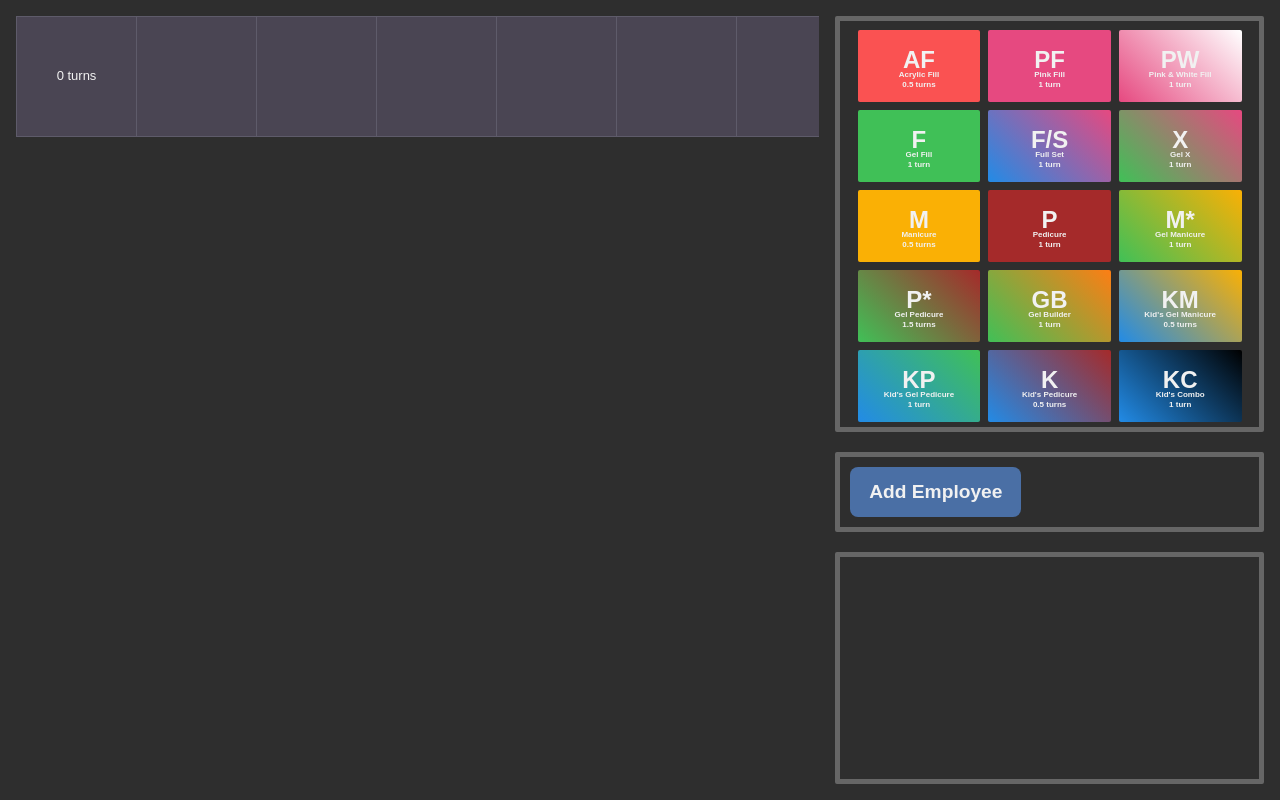
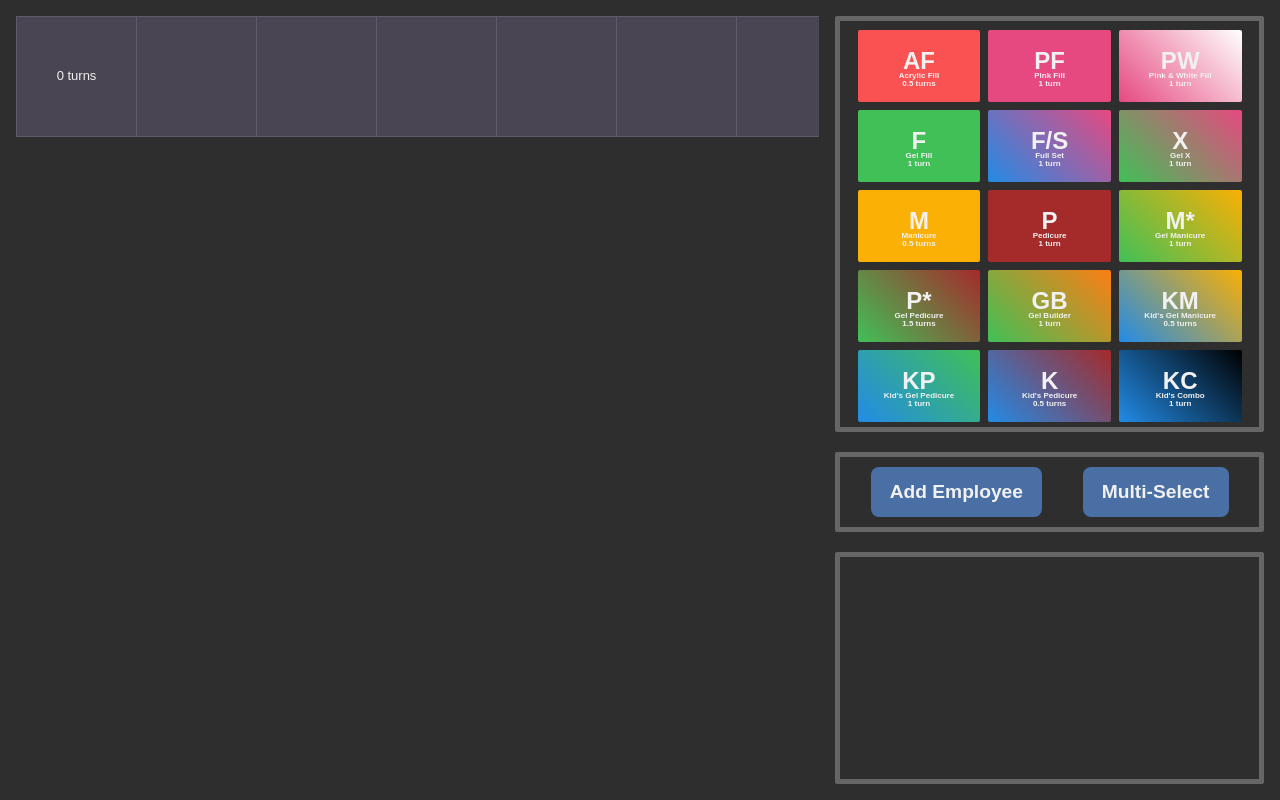
Before and after one commit to nkosko21/Personal-Website, a React (Create React App) app: page /turncounter in a window 1280 px wide. Built offline with nearby package versions, Linux system fonts and the light colour scheme.

Commit message:
multi service without queue select

```diff
--- /dev/null
+++ b/src/pages/Turn Program Page/Components/AppointmentButton.css
@@ -0,0 +1,7 @@
+.appointment-button {
+  height: 9vh;
+  width: 30%;
+  margin: .25rem;
+  flex-direction: column;
+  position: relative;
+}
--- /dev/null
+++ b/src/pages/Turn Program Page/Components/AppointmentButton.tsx
@@ -0,0 +1,98 @@
+import { Button } from "@mantine/core"
+import Appointment from "../Types/Appointment";
+import './AppointmentButton.css'
+import { IconTrashFilled } from "@tabler/icons-react";
+
+export default function AppointmentButton(props:
+  {
+    appointment: Appointment,
+    handleSingleAppointment: any,
+    multiSelectMode: boolean,
+    multiSelectQueue: string[],
+    setMultiSelectQueue: any,
+  } ) {
+    const handleClick = () => {
+      if (!props.multiSelectMode) {
+        props.handleSingleAppointment(props.appointment.id)
+      } else {
+        props.setMultiSelectQueue((prev: string[]) => [...prev, props.appointment.id])
+      }
+    }
+
+    const handleDelete = () => {
+      props.setMultiSelectQueue((prev: string[]) => prev.filter(a => a !== props.appointment.id));
+    }
+
+    const apptCount = props.multiSelectMode
+      ? props.multiSelectQueue.filter(a => a === props.appointment.id).length
+      : 0;
+
+    return (
+      <Button
+        variant="gradient"
+        gradient={props.appointment.gradient}
+        onClick={() => handleClick()}
+        className="appointment-button"
+        key={props.appointment.id}
+        style={{
+          border:
+            props.multiSelectMode && props.multiSelectQueue.some(a => a ===props.appointment.id)
+              ? '2px solid ivory'
+              : '',
+        }}
+        radius='xs'
+      >
+        <div
+          style={{
+            position: 'absolute',
+            top: '50%',
+            left: '50%',
+            transform: 'translate(-50%, -50%)',
+            display: 'flex',
+            flexDirection: 'column',
+            alignItems: 'center',
+          }}
+        >
+          <p
+            style={{
+              fontSize: '1.5rem',
+              fontWeight: 'bolder',
+              marginBottom: '-10px'
+            }}
+          >
+            {props.appointment.shortName}
+          </p>
+          <p
+            style={{
+              fontSize: '.5rem',
+              marginBottom: '-5px'
+            }}
+          >
+            {props.appointment.longName}
+          </p>
+          <p
+            style={{
+              fontSize: '.5rem',
+            }}
+          >
+            {props.appointment.turns}{` turn${props.appointment.turns === 1 ? '' : 's'}`}
+          </p>
+        </div>
+        {props.multiSelectMode &&
+          <IconTrashFilled
+            color="#EF4444"
+            onClick={(e) => {
+              e.stopPropagation();
+              handleDelete()
+            }}
+            style={{
+              position: 'absolute',
+              top: '0%',
+              left: '0%'
+            }}
+          />}
+        {props.multiSelectMode &&
+          <p style={{position: 'absolute', top: '0%', right: '5%'}}>{apptCount}</p>}
+      </Button>
+    );
+}
--- a/src/pages/Turn Program Page/Components/EmployeeDrawer.css
+++ b/src/pages/Turn Program Page/Components/EmployeeDrawer.css
@@ -15,11 +15,10 @@
 
 .clock-button {
   margin: 0;
-  margin-left: 1vw;
   width: 12vw;
   height: 8vh;
   font-size: 1.3rem;
   position: absolute;
   top: 0;
-  right: 0;
+  right: 10vw;
 }
--- a/src/pages/Turn Program Page/Components/EmployeeDrawer.tsx
+++ b/src/pages/Turn Program Page/Components/EmployeeDrawer.tsx
@@ -3,7 +3,7 @@ import { Employee } from "../Types/Employee";
 import AppointmentHistory from "./AppointmentHistory";
 import PermissionCheck from "./PermissionCheck";
 import { appointmentTypes } from "../Data/appointmentTypes";
-import { IconCheck, IconClockHour2, IconEdit } from "@tabler/icons-react";
+import { IconCheck, IconEdit } from "@tabler/icons-react";
 import { useState } from "react";
 import './EmployeeDrawer.css'
 
--- a/src/pages/Turn Program Page/Components/RequestModal.tsx
+++ b/src/pages/Turn Program Page/Components/RequestModal.tsx
@@ -16,7 +16,7 @@ export default function RequestModal(props:
     if (!selectedEmployee) return
     const employee = props.employees.find(e => e.name === selectedEmployee)
 
-    props.handleRequestModal(employee, selectedAppointment);
+    props.handleRequestModal(employee, selectedAppointment, true);
     props.closeModal();
   }
 
--- a/src/pages/Turn Program Page/Components/TurnModal.tsx
+++ b/src/pages/Turn Program Page/Components/TurnModal.tsx
@@ -55,7 +55,7 @@ export default function TurnModal(props: {
     </h1>
   );
 
-  const handleAppointment = (employee: Employee, appointment?: string) => {
+  const handleAppointment = (employee: Employee, appointment?: string, request?: boolean) => {
     const appt = appointment
       ? appointmentTypes.find(a => a.longName === appointment)
       : appointmentTypes.find((a) => a.id === props.currentAppointment);
@@ -67,9 +67,9 @@ export default function TurnModal(props: {
         e.id === employee.id
           ? {
               ...e,
-              turnValue: e.turnValue + appt.turns,
+              turnValue: e.turnValue + (request ? .5 :appt.turns),
               appointments: [
-                {...appt, timeAssigned: new Date().toLocaleTimeString([], { hour: 'numeric', minute: '2-digit' })},
+                {...appt, timeAssigned: new Date().toLocaleTimeString([], { hour: 'numeric', minute: '2-digit' }), request},
                 ...(e.appointments || []),
               ],
             }
--- a/src/pages/Turn Program Page/HourGrid.tsx
+++ b/src/pages/Turn Program Page/HourGrid.tsx
@@ -39,11 +39,18 @@ export default function HourGrid(props :
                 key={i}
                 style={{
                   background: `linear-gradient(45deg, ${employeeAppointments[i].gradient?.from}, ${employeeAppointments[i].gradient?.to})`,
+                  boxShadow: employeeAppointments[i].request ? 'inset 0 0 0 20px brown': ''
                 }}
               >
               <Popover position="top" withArrow >
                 <Popover.Target>
-                  <p style={{fontWeight: 'bold', fontSize: '1rem'}}>
+                  <p
+                    style={{
+                      fontWeight: 'bold',
+                      fontSize: '1rem',
+                      color: ['M', 'PW'].some(a => a === employeeAppointments[i].shortName) ? '#5E5B6A' : '#F1F1F1'
+                    }}
+                  >
                     {employeeAppointments[i].longName}
                     <br/>
                     {`(${employeeAppointments[i].shortName})`}
--- a/src/pages/Turn Program Page/TurnProgramPage.css
+++ b/src/pages/Turn Program Page/TurnProgramPage.css
@@ -30,6 +30,8 @@
   margin-bottom: 20px;
   border: 5px solid #666;
   border-radius: var(--mantine-radius-xs);
+  display: flex;
+  justify-content: space-around;
 
   .settings-button {
     height: 100%;
@@ -46,12 +48,6 @@
   padding: 5px;
   border: 5px solid #666;
   border-radius: var(--mantine-radius-xs);
-
-  .appointment-button {
-    height: 9vh;
-    width: 30%;
-    margin: .25rem;
-  }
 }
 
 .employees-container {
--- a/src/pages/Turn Program Page/Types/Appointment.tsx
+++ b/src/pages/Turn Program Page/Types/Appointment.tsx
@@ -7,4 +7,5 @@ export default interface Appointment {
   turns: number;
   timeAssigned?: string;
   gradient?: Gradient
+  request?: boolean
 }
--- a/src/pages/Turn Program Page/turnProgramPage.tsx
+++ b/src/pages/Turn Program Page/turnProgramPage.tsx
@@ -8,6 +8,7 @@ import { appointmentTypes } from "./Data/appointmentTypes";
 import TurnModal from "./Components/TurnModal";
 import EmployeeDrawer from "./Components/EmployeeDrawer";
 import './TurnProgramPage.css'
+import AppointmentButton from "./Components/AppointmentButton";
 
 export default function TurnTracker() {
   const [employees, setEmployees] = useState<Employee[]>([]);
@@ -17,21 +18,8 @@ export default function TurnTracker() {
   const [employeeCounter, setEmployeeCounter] = useState(0);
   const [currentAppointment, setCurrentAppointment] = useState<string>("");
   const [currentEmployee, setCurrentEmployee] = useState<Employee>();
-  const sortedQueue: Employee[] =
-    employees.filter(emp => emp.clockedIn)
-    .map(emp => ({
-      ...emp,
-      turnValue: Math.floor(emp.turnValue),
-    }))
-    .sort((a, b) => {
-      if (a.turnValue !== b.turnValue) {
-        return a.turnValue - b.turnValue;
-      }
-
-      const aTime = new Date(a.lastClockIn ?? '').getTime();
-      const bTime = new Date(b.lastClockIn ?? '').getTime();
-      return aTime - bTime;
-    });
+  const [multiSelectMode, setMultiSelectMode] = useState<boolean>(false);
+  const [multiSelectQueue, setMultiselectQueue] = useState<string[]>([]);
 
   const addEmployee = (name: string, password: string) => {
     const newEmployee: Employee = {
@@ -47,7 +35,7 @@ export default function TurnTracker() {
   };
 
 
-  const handleChoice = (appointmentId: string) => {
+  const handleSingleAppointment = (appointmentId: string) => {
     setCurrentAppointment(appointmentId);
     openAppointment();
   }
@@ -85,6 +73,12 @@ export default function TurnTracker() {
         : prevEmp));
   }
 
+  const handleMultiSubmit = () => {
+    multiSelectQueue.map(appointment => handleSingleAppointment(appointment));
+    setMultiselectQueue([]);
+    setMultiSelectMode(false);
+  }
+
   return (
     <div className='turn-program-container'>
       <TurnModal
@@ -120,21 +114,13 @@ export default function TurnTracker() {
         <div className="buttons-container">
           <div className='appointment-types-container'>
             {appointmentTypes.map((a) => (
-              <Button
-                variant="gradient"
-                gradient={a.gradient}
-                // color='#C9A26D'
-                onClick={() => handleChoice(a.id)}
-                className="appointment-button"
-                key={a.id}
-                radius='xs'
-              >
-                <span style={{display: 'flex', flexDirection: 'column'}}>
-                  <p style={{fontSize: '1.5rem', fontWeight: 'bolder', marginBottom: '-10px'}}>{a.shortName}</p>
-                  <p style={{fontSize: '.5rem', marginBottom: '-3px'}}>{a.longName}</p>
-                  <p style={{fontSize: '.5rem',}}>{a.turns}{` turn${a.turns === 1 ? '' : 's'}`}</p>
-                </span>
-              </Button>
+              <AppointmentButton
+                appointment={a}
+                handleSingleAppointment={handleSingleAppointment}
+                multiSelectQueue={multiSelectQueue}
+                multiSelectMode={multiSelectMode}
+                setMultiSelectQueue={setMultiselectQueue}
+              />
             ))}
           </div>
           <div className='settings-container'>
@@ -146,6 +132,19 @@ export default function TurnTracker() {
             >
               <p>
                 Add Employee
+              </p>
+            </Button>
+            <Button
+              onClick={
+                multiSelectMode
+                ? () => handleMultiSubmit()
+                : () => setMultiSelectMode(true)}
+              radius='md'
+              className="settings-button"
+              color="#4A6FA5"
+            >
+              <p>
+                {multiSelectMode ? 'Submit' : 'Multi-Select'}
               </p>
             </Button>
           </div>
```
